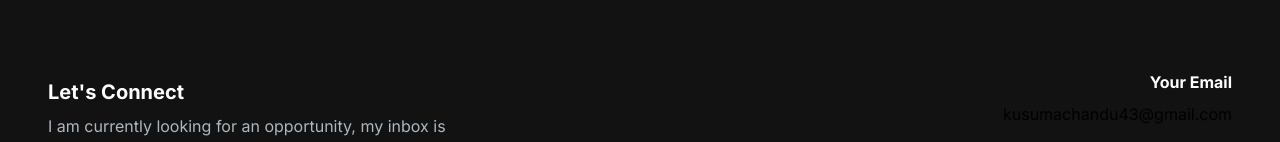
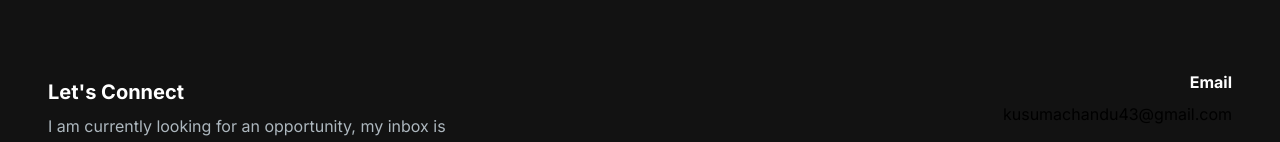
Before and after one commit to kusumachandu/chandra-s-website, a Next.js app: page / in a window 1280 px wide. Shown: the part 2515-2657 px from the top of the page. Built offline with nearby package versions, Linux system fonts and the light colour scheme.

Commit message:
fix(email section): changed the email type from your email to email

```diff
--- a/components/EmailSection.jsx
+++ b/components/EmailSection.jsx
@@ -69,7 +69,7 @@ const EmailSection = () => {
               htmlFor="email"
               className="text-white block font-bold mb-2"
             >
-              Your Email
+              Email
             </label>
             <p className="text-right">kusumachandu43@gmail.com</p>
             {/* <input
```
